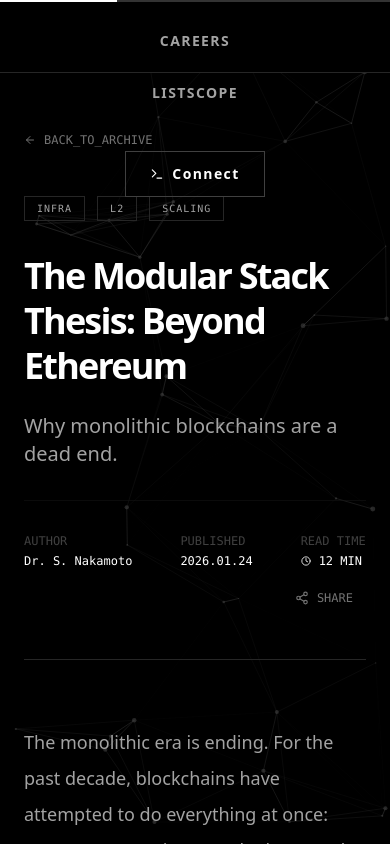
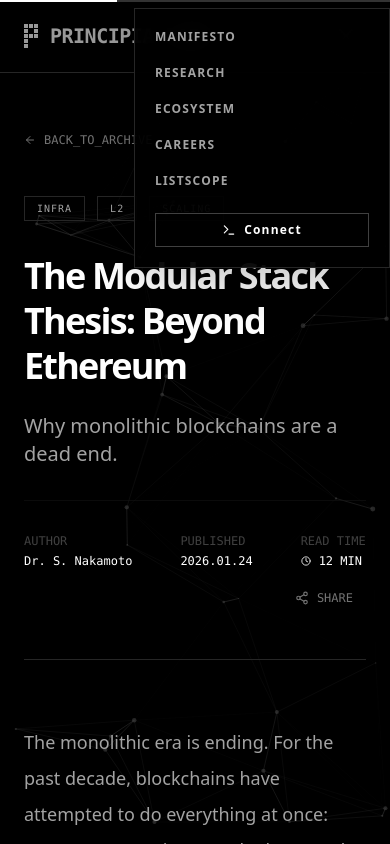
Before and after one commit to realHakeen/Principia-Labs, a React (Vite) app: page /research/0X1 in a window 390 px wide. Both pictures are taken after a click on the button 346 px from the left and 52 px from the top of the page. Shown: the top 844 px of the page. Built offline with nearby package versions, Linux system fonts and the light colour scheme.

Commit message:
fix the navigator bar on mobile

```diff
--- a/src/components/Footer.jsx
+++ b/src/components/Footer.jsx
@@ -32,7 +32,7 @@ const Footer = () => {
               <ul className="space-y-2">
                   <li><a href="https://x.com/PrincipiaLabs_" className="hover:text-white">X / Twitter</a></li>
                   <li><a href="https://www.linkedin.com/company/principia-labs-io" className="hover:text-white">LinkedIn</a></li>
-                  <li><a href="#" className="hover:text-white">Telegram</a></li>
+                  <li><a href="https://t.me/Principia_Research" className="hover:text-white">Telegram</a></li>
               </ul>
           </div>
         </div>
--- a/src/components/Navbar.jsx
+++ b/src/components/Navbar.jsx
@@ -97,9 +97,21 @@ const Navbar = () => {
         </button>
       </div>
 
-      {/* Mobile Menu Overlay */}
-      <div className={`fixed inset-0 z-[60] bg-black flex flex-col items-center justify-center transition-all duration-300 md:hidden ${isMobileMenuOpen ? 'opacity-100 visible' : 'opacity-0 invisible pointer-events-none'}`}>
-        <div className="flex flex-col items-center gap-8 text-sm font-bold uppercase tracking-widest text-neutral-400">
+      {/* Mobile Dropdown Menu */}
+      <div
+        className={`fixed inset-0 z-[60] md:hidden transition-all duration-200 ${
+          isMobileMenuOpen ? 'opacity-100 visible' : 'opacity-0 invisible pointer-events-none'
+        }`}
+      >
+        <button
+          onClick={closeMobileMenu}
+          aria-label="Close mobile menu"
+          className="absolute inset-0 w-full h-full bg-black/40"
+        />
+
+        <div className="container mx-auto px-6 relative">
+          <div className="absolute right-0 mt-2 w-64 border border-neutral-800 bg-black/95 backdrop-blur-md shadow-2xl">
+            <div className="flex flex-col gap-5 p-5 text-xs font-bold uppercase tracking-widest text-neutral-400">
               <Link to="/" onClick={closeMobileMenu} className="hover:text-white transition-colors">Manifesto</Link>
               <Link to="/research" onClick={closeMobileMenu} className="hover:text-white transition-colors">Research</Link>
               <Link to="/" onClick={closeMobileMenu} className="hover:text-white transition-colors">Ecosystem</Link>
@@ -115,11 +127,13 @@ const Navbar = () => {
               </a>
               <button
                 onClick={openModal}
-            className="flex items-center gap-2 border border-neutral-700 px-6 py-3 mt-4 text-white hover:bg-white hover:text-black transition-colors"
+                className="flex items-center justify-center gap-2 border border-neutral-700 px-4 py-2 mt-1 text-white hover:bg-white hover:text-black transition-colors"
               >
                 <Terminal size={14} />
                 Connect
               </button>
+            </div>
+          </div>
         </div>
       </div>
 
```
Lines whose indentation alone changed are shown as unchanged.
